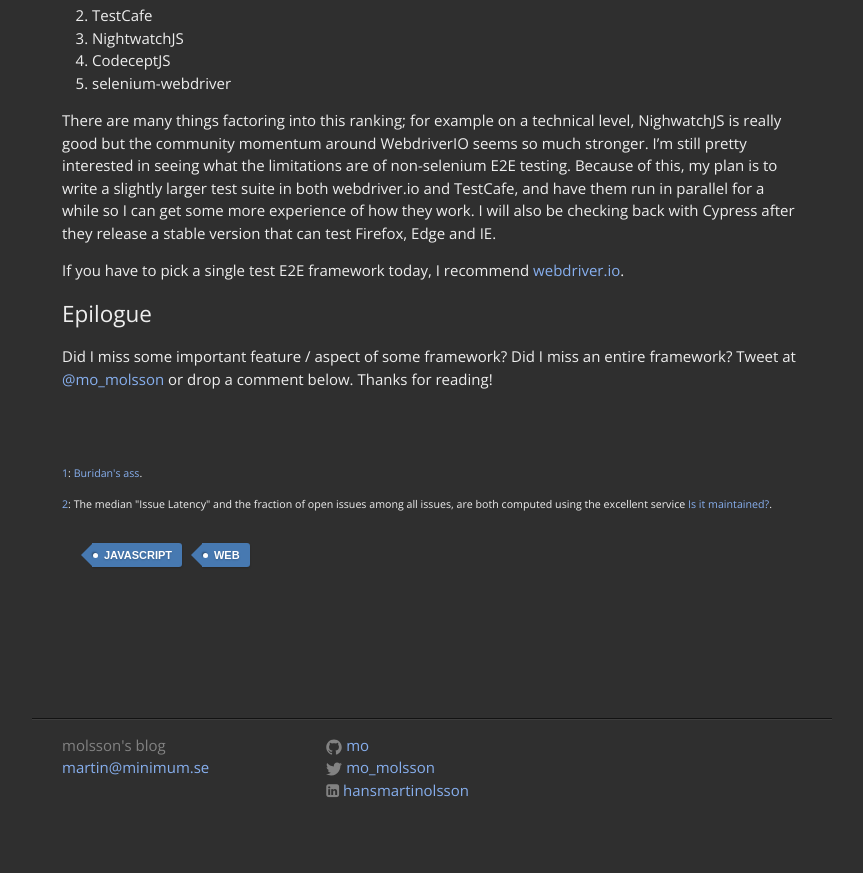
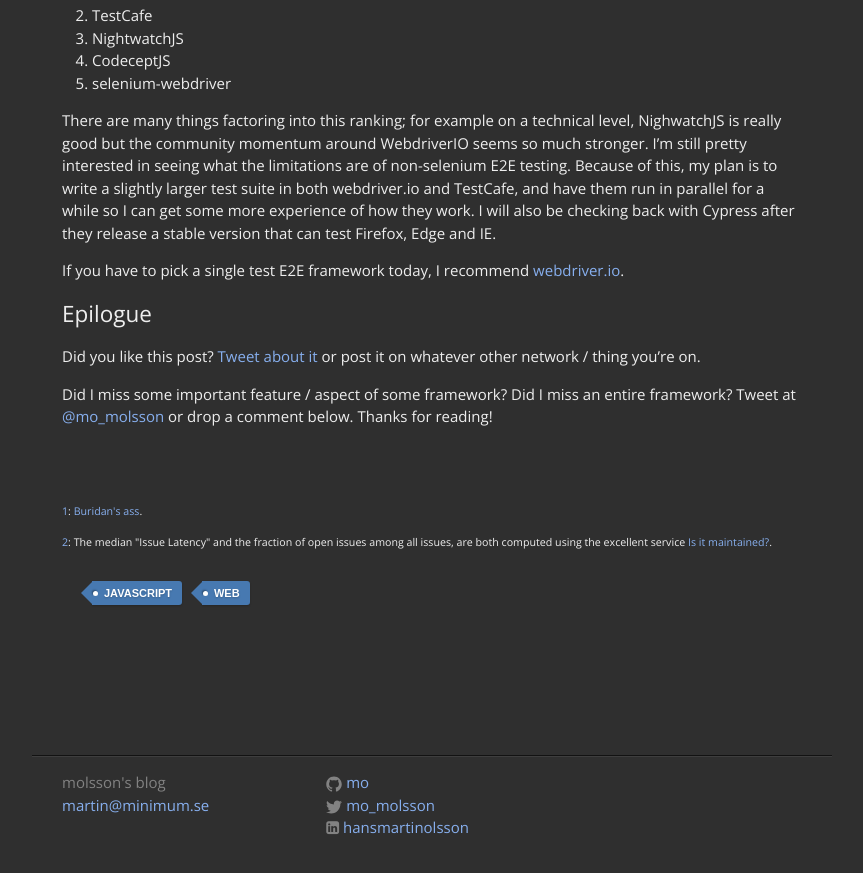
Before and after one commit to mo/mo.github.io, a Jekyll site: the page built from _posts/2017-07-20-javascript-e2e-integration-testing.md, in a window 1280 px wide and 900 px high, scrolled down 13707 px. Shown: the top 873 px of the window, without its empty margins (208-1071 px from the left). Built offline with Jekyll 4.4.1, drawn with Linux system fonts in a browser that asks for light colours; some web fonts are replaced; comment, search, counter and statistics services are not loaded.

Commit message:
Add link to tweet post

```diff
--- a/_posts/2017-07-20-javascript-e2e-integration-testing.md
+++ b/_posts/2017-07-20-javascript-e2e-integration-testing.md
@@ -621,6 +621,8 @@
 
 # Epilogue
 
+Did you like this post? [Tweet about it](http://twitter.com/home?status=Comprehensive%20review%20of%20Javascript%20tools%20for%20end-to-end%20testing%20web%20applications%20https%3A%2F%2Fgit.io%2Fv7v8E%20by%20%40mo_molsson) or post it on whatever other network / thing you're on.
+
 Did I miss some important feature / aspect of some framework? Did I miss an entire framework? Tweet
 at [@mo_molsson](http://twitter.com/home?status=@mo_molsson) or drop a comment below. Thanks for
 reading!
```
